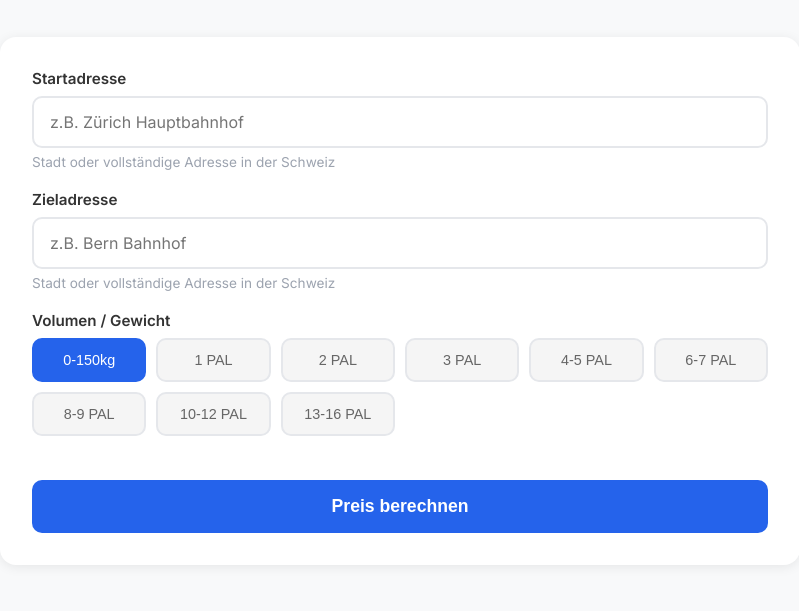
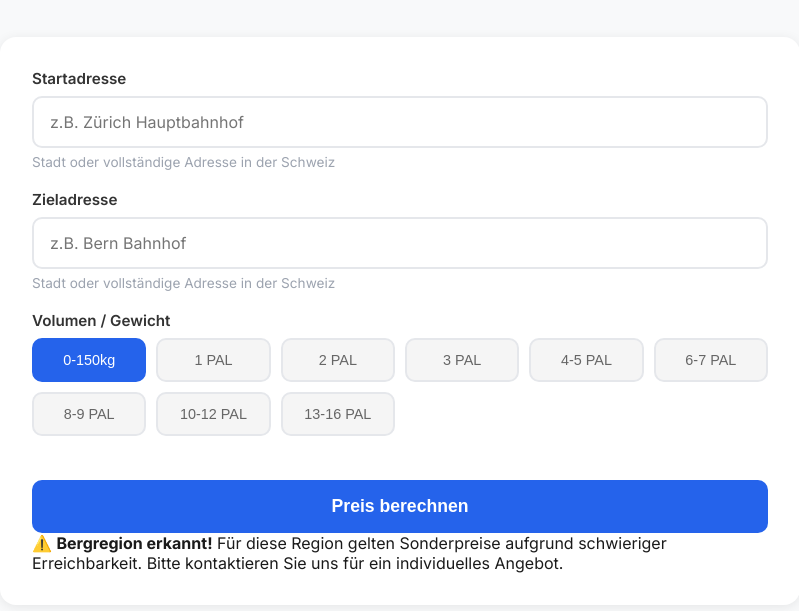
Before and after one commit to logicodr/Staffelpreise, a plain HTML site: page index.html in a window 1280 px wide. Shown: the part 123-734 px from the top of the page, without its empty margins (240-1039 px from the left). Drawn offline with Linux system fonts and the light colour scheme.

Commit message:
Update index.html

```diff
--- a/index.html
+++ b/index.html
@@ -55,6 +55,10 @@
                 <p>Route wird berechnet...</p>
             </div>
 
+            <div class="mountain-warning" id="mountainWarning">
+                ⚠️ <strong>Bergregion erkannt!</strong> Für diese Region gelten Sonderpreise aufgrund schwieriger Erreichbarkeit. Bitte kontaktieren Sie uns für ein individuelles Angebot.
+            </div>
+
             <div class="error-message" id="errorMessage"></div>
         </div>
 
```
